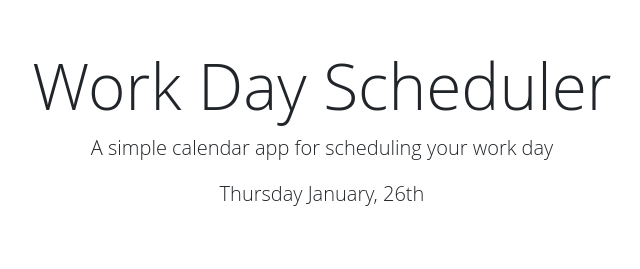
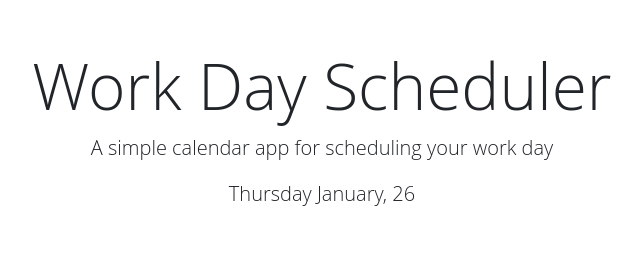
Before and after one commit to patrickmc19/module-5-challenge, a plain HTML site: page index.html in a window 1280 px wide. Shown: the top 269 px of the page, 318-958 px from the left. Drawn offline with nearby package versions, Linux system fonts and the light colour scheme.

Commit message:
added comments to js file

```diff
--- a/assets/script.js
+++ b/assets/script.js
@@ -2,13 +2,15 @@
 // the code isn't run until the browser has finished rendering all the elements
 // in the html.
 // TODO: Add code to display the current date in the header of the page.
-$("#currentDay").text(moment().format("dddd MMMM, Do"));
-var currentHour = moment().hour()
+$("#currentDay").text(dayjs().format("dddd MMMM, D"));
+var currentHour = dayjs().hour();
 // TODO: Add code to apply the past, present, or future class to each time
 // block by comparing the id to the current hour. HINTS: How can the id
 // attribute of each time-block be used to conditionally add or remove the
 // past, present, and future classes? How can Day.js be used to get the
 // current hour in 24-hour time?
+
+// Here I'm using a for loop and a currentHour var then we can assign a class to each section based on where they fall in the i.
 $(function () {
     for (let i = 9; i < 18; i++) {
         if (currentHour > i) {
@@ -20,6 +22,7 @@ $(function () {
         if (currentHour < i) {
             $("#hour-" + i).children("textarea").addClass("future")
         }
+        // this retrieves the local storage data for each hour(i) and adds the text to the textarea selector child - this allows persisting.
         var text = localStorage.getItem("hour-" + i)
         $("#hour-" + i).children("textarea").val(text)
     }
@@ -29,10 +32,14 @@ $(function () {
     // function? How can DOM traversal be used to get the "hour-x" id of the
     // time-block containing the button that was clicked? How might the id be
     // useful when saving the description in local storage?
+
+    // selects all saveBtn's and on click runs the saveButton function allowing localStorage to be implemented.
     $(".saveBtn").on("click", saveButton)
     // TODO: Add code to get any user input that was saved in localStorage and set
     // the values of the corresponding textarea elements. HINT: How can the id
     // attribute of each time-block be used to do this?
+
+    // when pressing the save button 1 attr and 1 val are sent to localStorage, the hour and the text saved - this is referenced in persisting events.
     function saveButton() {
         var id = $(this).parent().attr("id")
         var text = $(this).siblings("textarea").val()
--- a/index.html
+++ b/index.html
@@ -96,7 +96,7 @@
     </div>
 
     <script src="https://cdnjs.cloudflare.com/ajax/libs/jquery/3.2.1/jquery.min.js"></script>
-    <script src="https://cdnjs.cloudflare.com/ajax/libs/moment.js/2.29.4/moment.min.js"></script>
+    <script src="https://cdnjs.cloudflare.com/ajax/libs/dayjs/1.11.7/dayjs.min.js"></script>
 
     <script src="./assets/script.js"></script>
 </body>
```
